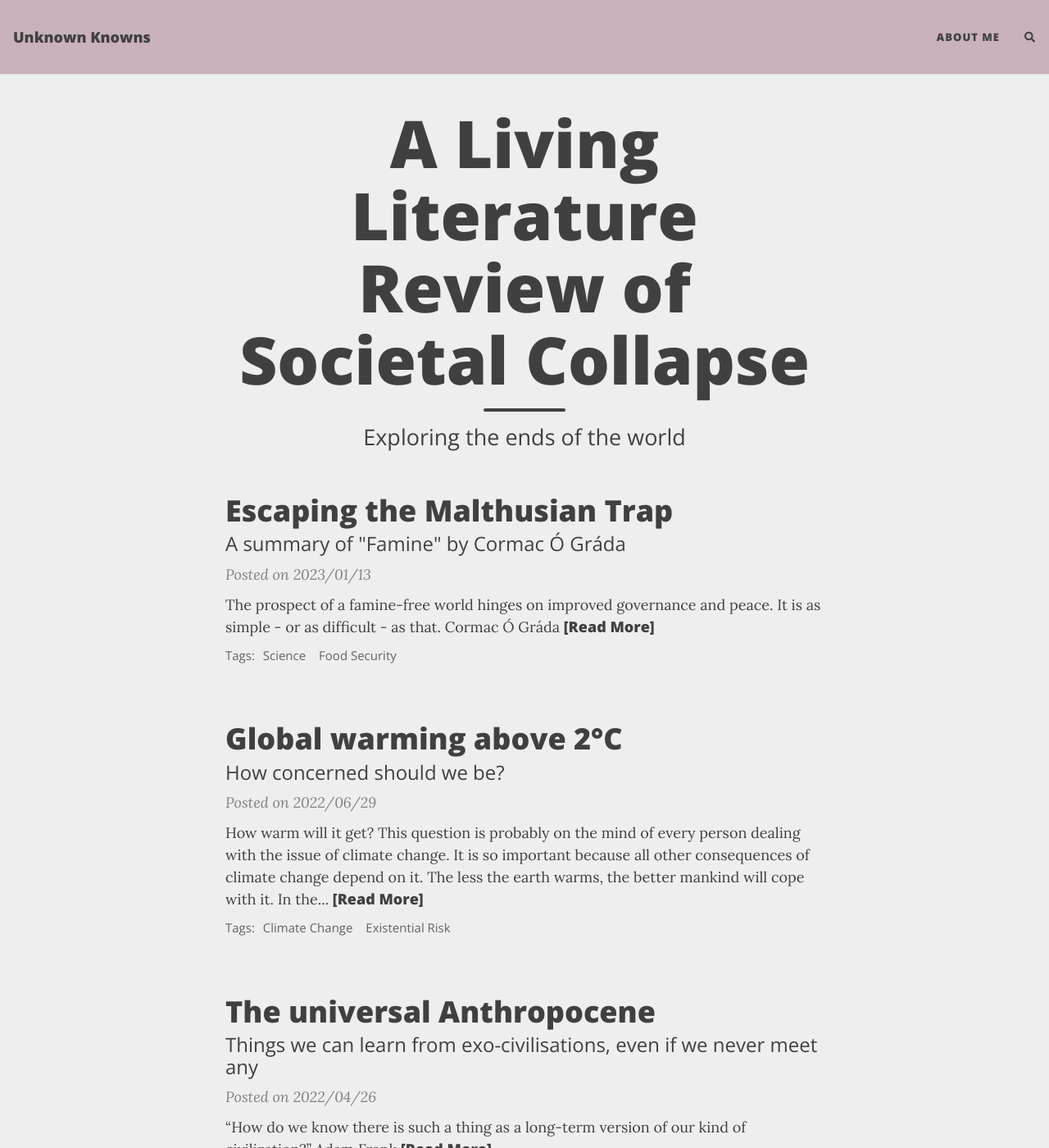
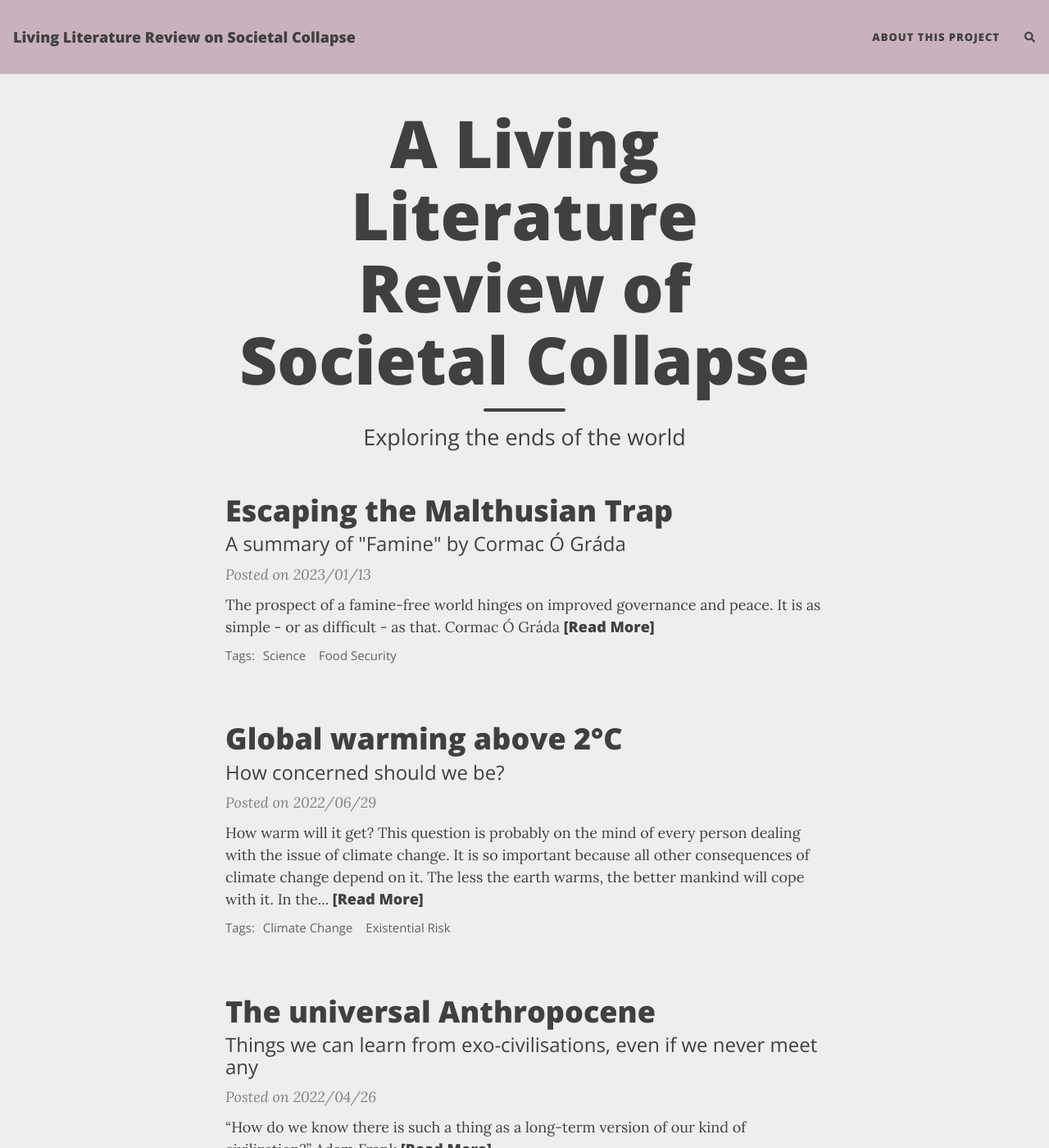
Before and after one commit to florianjehn/Societal_Collapse, a Jekyll site: the page built from index.html, in a window 1280 px wide and 1400 px high. Shown: the whole window at 82% size. Built offline with Jekyll 4.4.1, drawn with Linux system fonts in a browser that asks for light colours; nearby versions of some CDN libraries; the list of posts is cut into pages by our own code; comment, search, counter and statistics services are not loaded.

Commit message:
Adding menu

```diff
--- a/_config.yml
+++ b/_config.yml
@@ -6,7 +6,7 @@
 # --- Required options --- #
 
 # Name of website
-title: Unknown Knowns
+title: Living Literature Review on Societal Collapse
 
 # Your name to show in the footer
 author: Florian U. Jehn
@@ -14,7 +14,8 @@
 # --- List of links in the navigation bar --- #
 
 navbar-links:
-  About Me: "aboutme"
+  About This Project: "aboutme"
+
 
 
 #  Resources:
@@ -69,7 +70,7 @@
 
 # If you want your website to generate an RSS feed, provide a description
 # The URL for the feed will be https://<your_website>/feed.xml
-rss-description: This website contains a collection of thoughts by Florian Jehn
+rss-description: This website contains a living literature review on societal collapse
 
 # --- General options --- #
 
@@ -112,12 +113,12 @@
 navbar-border-col: "#DDDDDD"
 page-col: "#EEEEEE"
 text-col: "#404040"
-link-col: "#5D2A42"
-hover-col: "#5D2A42"
+link-col: "#5b3d91"
+hover-col: "#5b3d91"
 footer-col: "#C9B1BD"
 footer-text-col: "#777777"
 footer-link-col: "#404040"
-footer-hover-col: "#5D2A42"
+footer-hover-col: "#5b3d91"
 
 # Alternatively, the navbar, footer, and page background can be set to an image
 # instead of colour
```
Also changed, not shown: casestudies.md (added), factors.md (added), overview.md (added).
